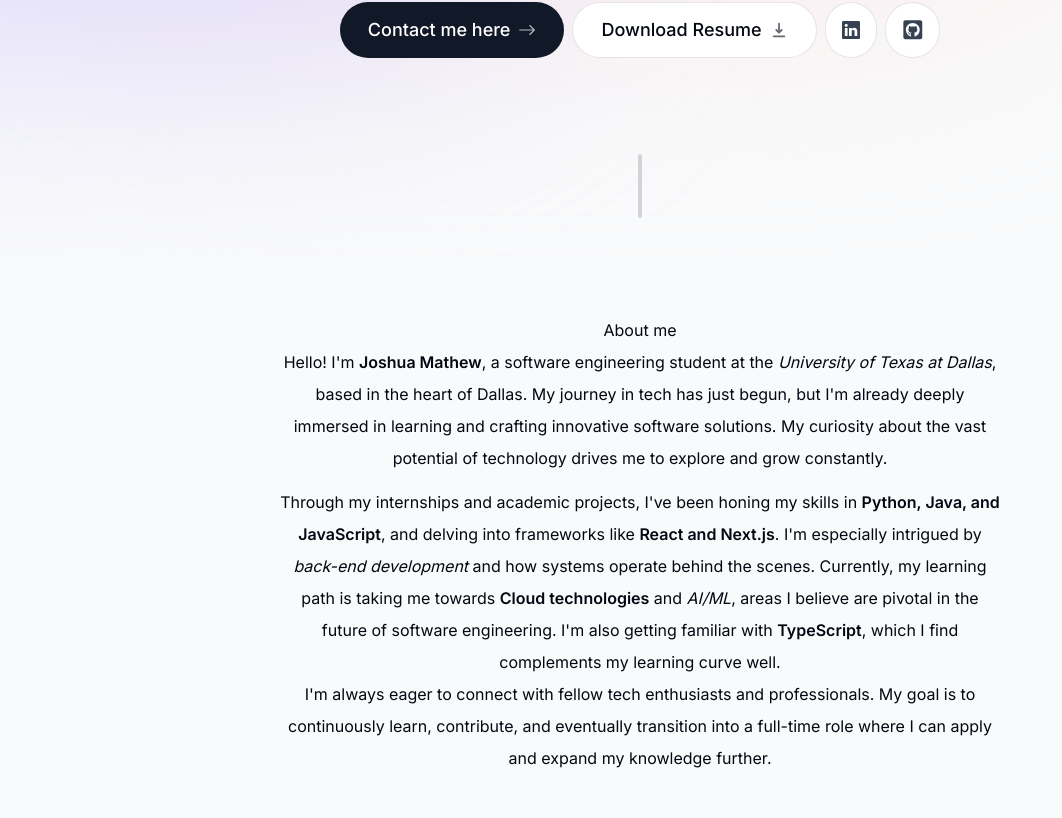
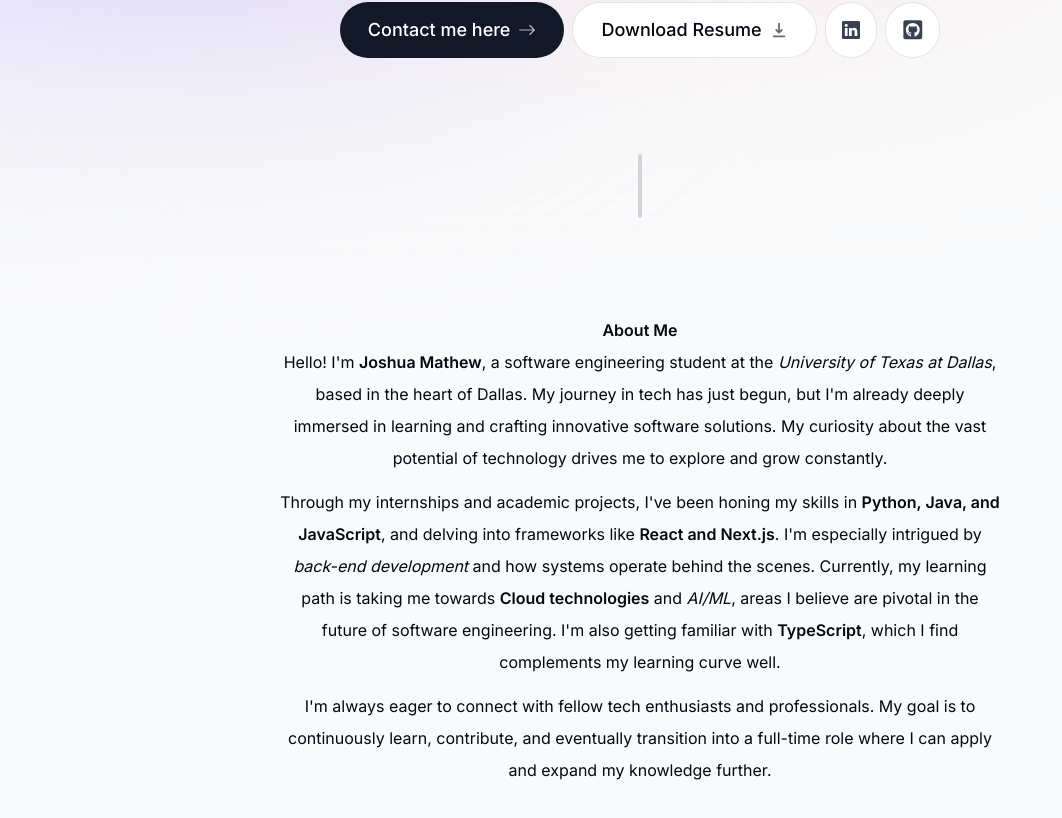
Before and after one commit to JoshuaM195/Portfolio3.0, a Next.js app: page / in a window 1280 px wide. Shown: the part 456-1274 px from the top of the page, without its empty margins (0-1062 px from the left). Built offline with nearby package versions, Linux system fonts and the light colour scheme.

Commit message:
aboutMeUpdate

```diff
--- a/src/components/about.tsx
+++ b/src/components/about.tsx
@@ -6,7 +6,9 @@ export default function About() {
       className="mb-28 max-w-[45rem] text-center leading-8 sm:mb-40 scroll-mt-28"
       id="about"
     >
-      <h2>About me</h2>
+      <h2 className="text-3x1 capitalize" style={{ fontWeight: 600 }}>
+        About me
+      </h2>
       <p className="mb-3">
         Hello! I'm{" "}
         <span className="font-medium" style={{ fontWeight: 600 }}>
@@ -19,7 +21,7 @@ export default function About() {
         My curiosity about the vast potential of technology drives me to explore
         and grow constantly.
       </p>
-      <p>
+      <p className="mb-3">
         Through my internships and academic projects, I've been honing my skills
         in <span style={{ fontWeight: 600 }}>Python, Java, and JavaScript</span>
         , and delving into frameworks like{" "}
@@ -33,7 +35,7 @@ export default function About() {
         <span style={{ fontWeight: 600 }}>TypeScript</span>, which I find
         complements my learning curve well.
       </p>
-      <p>
+      <p className="mb-3">
         I'm always eager to connect with fellow tech enthusiasts and
         professionals. My goal is to continuously learn, contribute, and
         eventually transition into a full-time role where I can apply and expand
```
